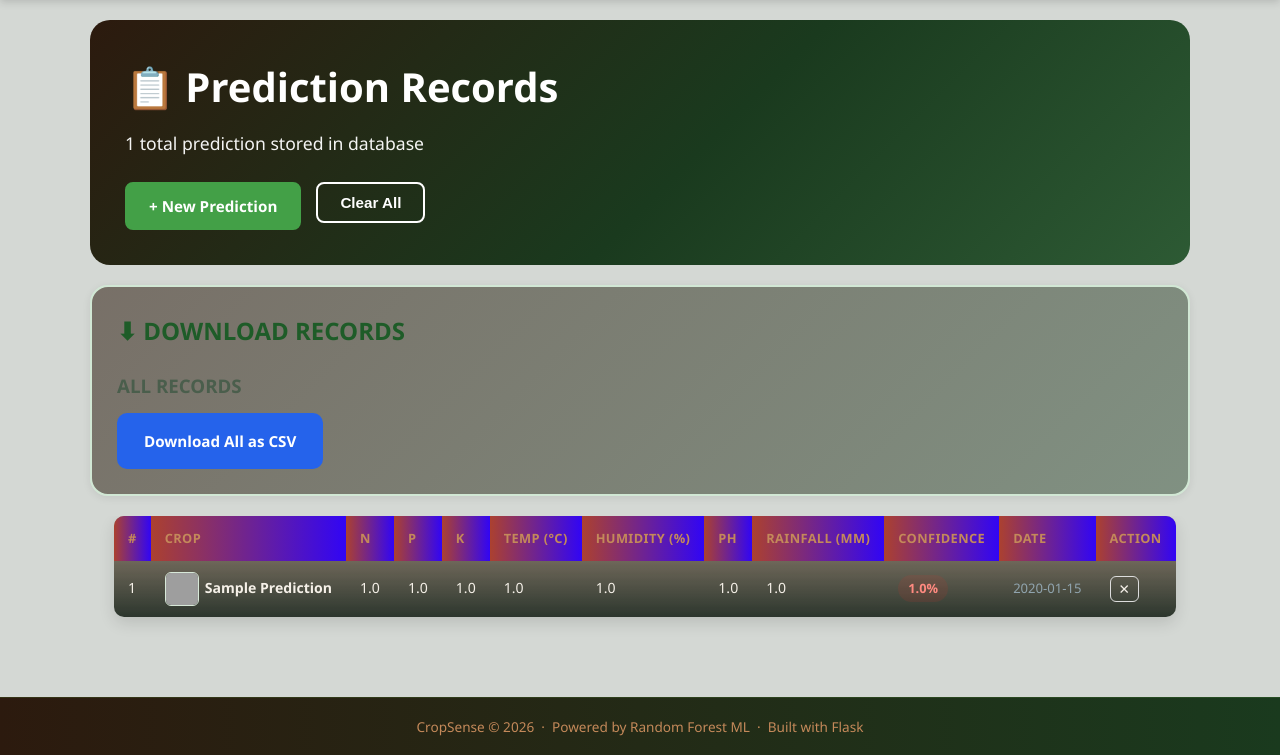
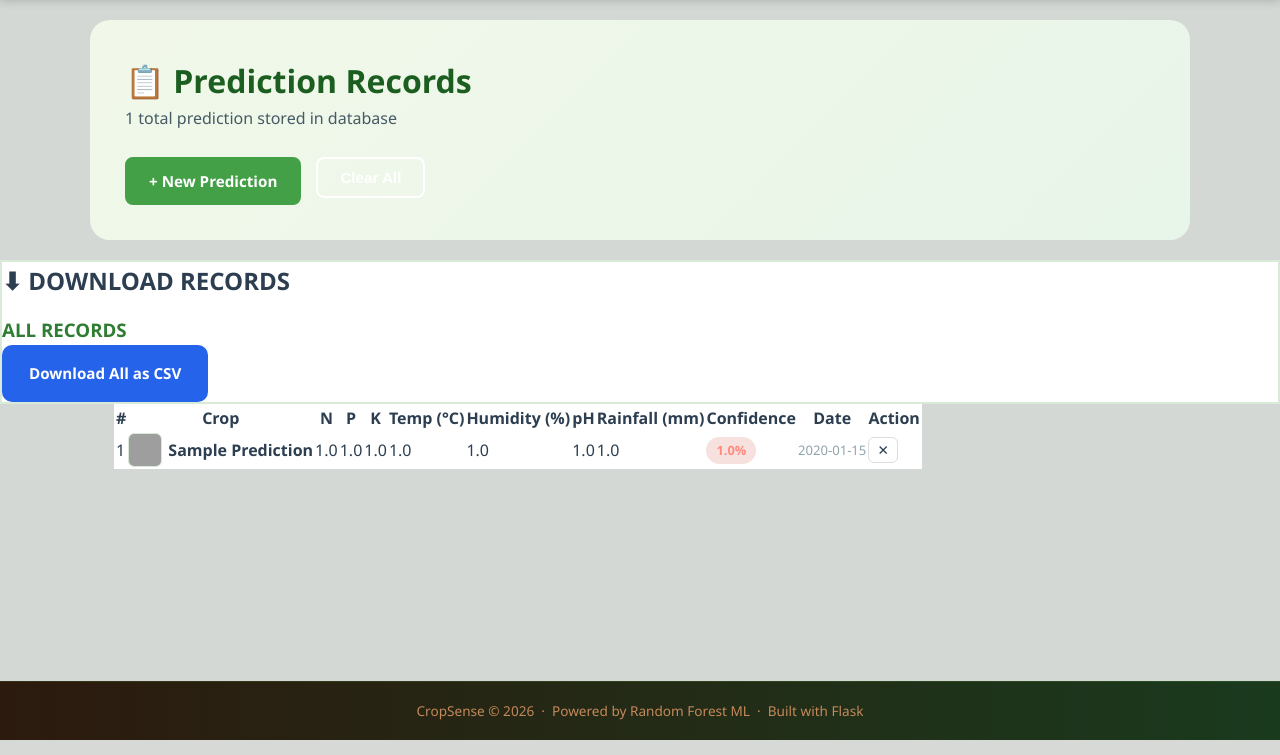
Before and after one commit to rtarun7879-byte/Veltech-Summer-Internship, a Flask app: page /records in a window 1280 px wide. Shown: the part 60-815 px from the top of the page. Run offline with Flask 3, Linux system fonts and the light colour scheme; the visitor is signed in with stand-in values (Sample User, id 1); tables that the repository leaves empty hold one stand-in row (values such as "Sample post"); parts of the project's set-up code (start-up, migrations or seed data) failed here and were passed over; grey boxes are pictures that could not be loaded.

Commit message:
Update style.css

```diff
--- a/CropSense/static/css/style.css
+++ b/CropSense/static/css/style.css
@@ -559,27 +573,22 @@ body {
     overflow-x: auto;
 }
 
-table {
-    width: 100%;
-    border-collapse: collapse;
-   background: linear-gradient(
-    180deg,
-    rgba(113, 68, 37, 0.5),
-    rgba(15,26,16,0.85)
-);
+table{
+    background:#ffffff;
+}
     border-radius: var(--radius);
     overflow: hidden;
     box-shadow: var(--shadow-md);
     margin: 0;
 }
 
-th {
-    background: linear-gradient(
-    90deg,
-    #ac412f,
-    #3105f5
-);
-    color: #c4895a;
+th{
+    background:#e8f5e9;
+    color:#1b5e20;
+    font-weight:700;
+}
+
+    color: #f5f0e8;
     padding: 12px 14px;
     text-align: left;
     font-size: 0.8rem;
@@ -592,7 +601,7 @@ td {
     padding: 11px 14px;
     font-size: 0.88rem;
     border-bottom: 1px solid var(--border);
-    color: #f5f0e8;
+    color:#263238;
 }
 
 tr:last-child td { border-bottom: none; }
@@ -840,22 +849,20 @@ tr:hover td {background: rgba(118,196,66,0.08);}
     border-radius:20px;
     background:linear-gradient(
     135deg,
-    #2c1a0e 0%,
-    #1a3a1e 55%,
-    #2d5a34 100%
+    #f1f8e9,
+    #e8f5e9
 );
     color:white;
 }
 
 .records-hero h1{
-    font-size:2.5rem;
-    margin-bottom:10px;
+    color:#1b5e20;
 }
 
 .records-hero p{
-    font-size:1.1rem;
-    opacity:0.95;
+    color:#455a64;
 }
+
 
 .records-hero-actions{
     margin-top:25px;
@@ -867,13 +874,9 @@ tr:hover td {background: rgba(118,196,66,0.08);}
 /* ===== DOWNLOAD CARD ===== */
 
 .download-card{
-    max-width:1100px;
-    margin:20px auto;
-    background: linear-gradient(
-    135deg,
-    rgba(44,26,14,0.55),
-    rgba(26,58,30,0.45)
-);
+    background:#ffffff;
+    border:2px solid #d8ead8;
+}
     border:2px solid #d1e7d4;
     border-radius:18px;
     padding:25px;
@@ -881,15 +884,11 @@ tr:hover td {background: rgba(118,196,66,0.08);}
 }
 
 .download-card h2{
-    color:#1e5c28;
-    margin-bottom:20px;
+    color:#1b5e20;
 }
-
 .download-section{
     margin-top:15px;
 }
-
 .download-section h3{
-    color:#4a5e4c;
-    margin-bottom:12px;
+    color:#2e7d32;
 }
```
Also changed, not shown: other parts of CropSense/static/css/style.css (+29 -15 lines).
